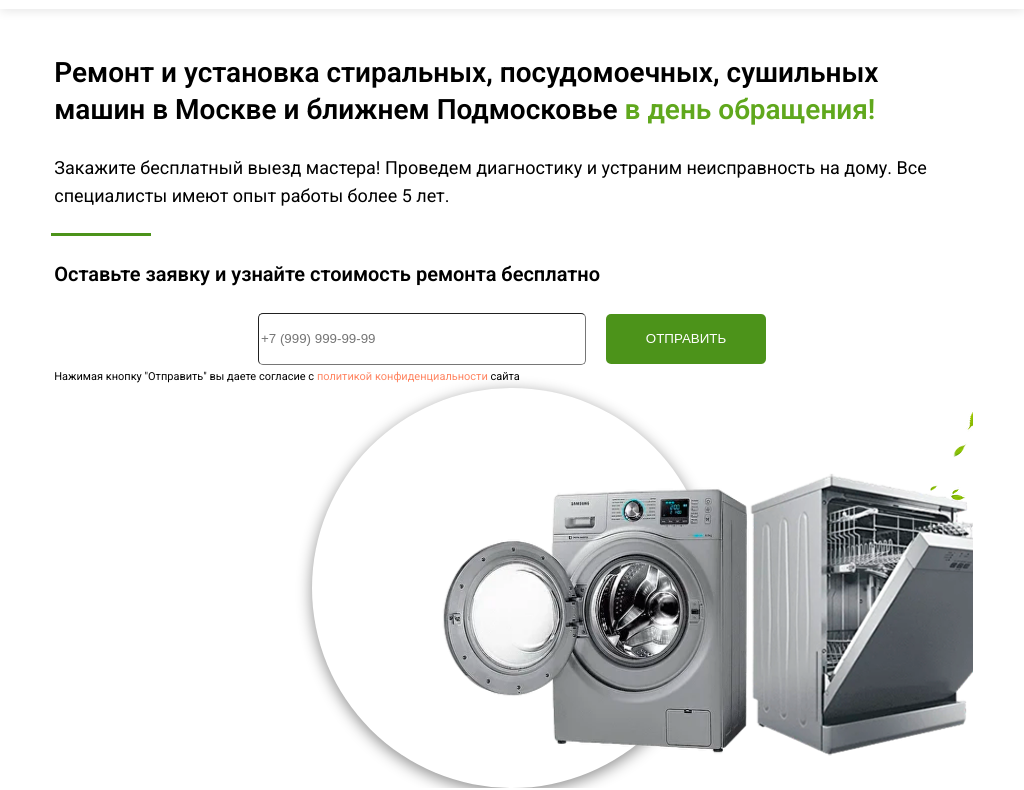
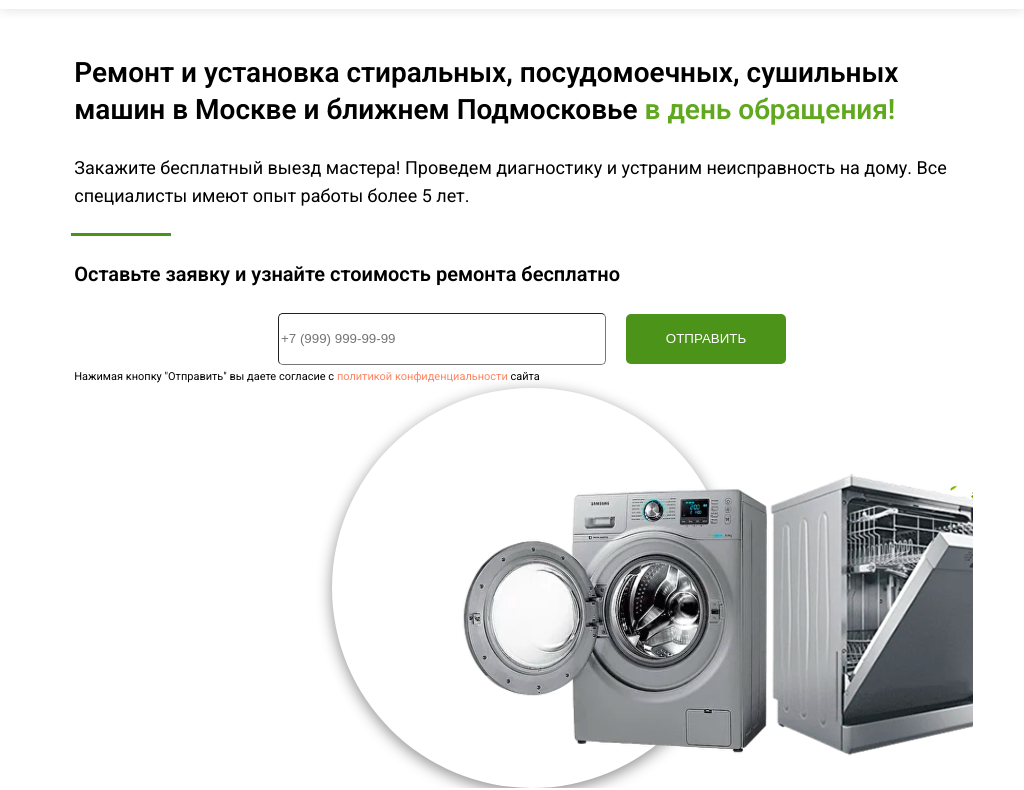
Before and after one commit to Anastasija1912/stiralka, a plain HTML site: page index.html in a window 1024 px wide. Shown: the part 96-886 px from the top of the page. Drawn offline with Linux system fonts and the light colour scheme.

Commit message:
style2.css

```diff
--- a/style2.css
+++ b/style2.css
@@ -1486,7 +1486,13 @@ margin-left: 20px;
         width: 100%;
     }
     .reasons-section  {width:100%;}
-.container {width:100%; padding:0; margin:0;}
+.container {
+    width:100%;
+    padding:0;
+    margin:0;
+    margin-left: 20px;
+    margin-right: 20px;
+    }
     /* Бренды */
     .brands-grid {
         grid-template-columns: repeat(3, 1fr);
```
